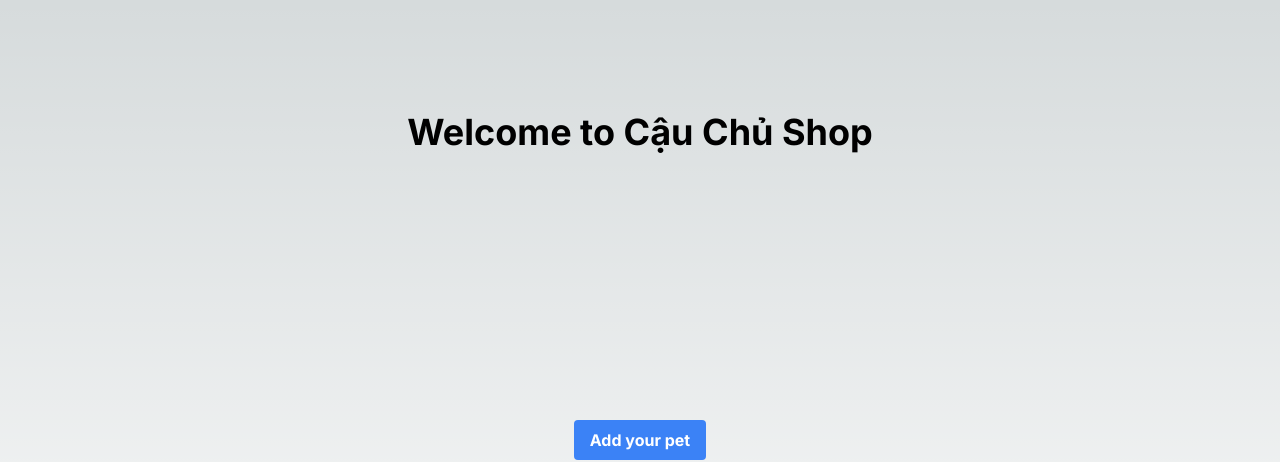
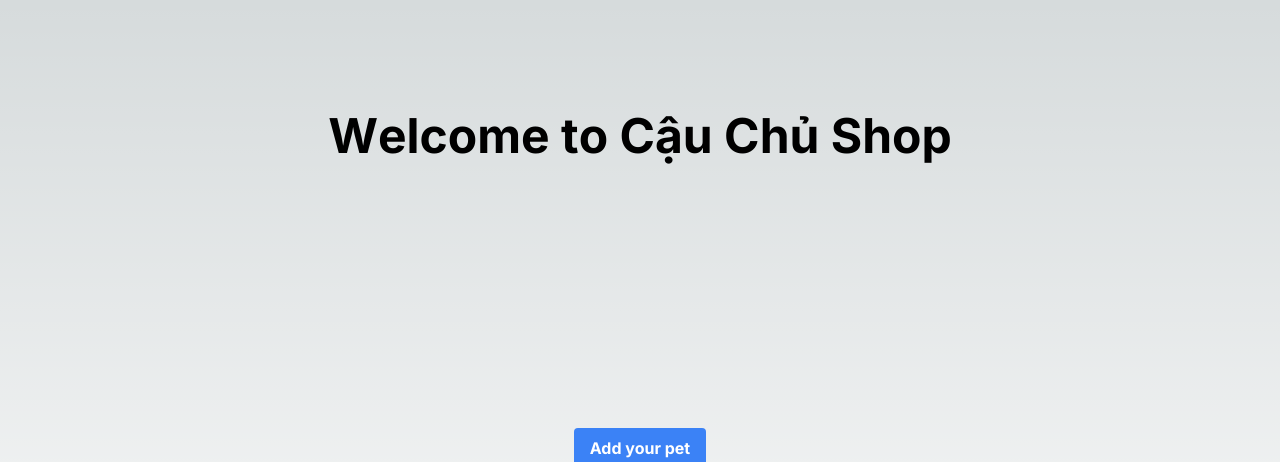
Before and after one commit to kylenguyen-cs30/cau-chu, a Next.js app in the folder front-end/: page / in a window 1280 px wide. Shown: the top 462 px of the page. Built offline with nearby package versions, Linux system fonts and the light colour scheme; no server answers.

Commit message:
modiy frontend and backend

```diff
--- a/front-end/app/globals.css
+++ b/front-end/app/globals.css
@@ -31,3 +31,19 @@ body {
     text-wrap: balance;
   }
 }
+/* slide-in effect  */
+@keyframes slideIn {
+  from {
+    transform: translateX(-100%);
+    opacity: 0;
+  }
+  to {
+    transform: translateX(0);
+    opacity: 1;
+  }
+}
+
+.slide-in-effect {
+  display: inline-block;
+  animation: slideIn 0.5s ease-out forwards;
+}
--- a/front-end/app/layout.tsx
+++ b/front-end/app/layout.tsx
@@ -1,6 +1,7 @@
 import type { Metadata } from "next";
 import { Inter } from "next/font/google";
 import "./globals.css";
+import Head from "next/head";
 
 const inter = Inter({ subsets: ["latin"] });
 
@@ -16,6 +17,19 @@ export default function RootLayout({
 }>) {
   return (
     <html lang="en">
+      <Head>
+        {" "}
+        <link rel="preconnect" href="https://fonts.googleapis.com" />
+        <link
+          rel="preconnect"
+          href="https://fonts.gstatic.com"
+          crossOrigin="true"
+        />
+        <link
+          href="https://fonts.googleapis.com/css2?family=Caveat:wght@400..700&display=swap"
+          rel="stylesheet"
+        />
+      </Head>
       <body className={inter.className}>{children}</body>
     </html>
   );
--- a/front-end/app/page.tsx
+++ b/front-end/app/page.tsx
@@ -15,6 +15,10 @@ interface Pet {
 
 export default function Home() {
   const [pets, setPets] = useState<Pet[]>([]);
+
+  // Text
+  const text = "Welcome to Cậu Chủ Shop";
+
   // fetch pets from back end
   useEffect(() => {
     fetch("http://127.0.0.1:5000/pets")
@@ -33,8 +37,17 @@ export default function Home() {
 
   return (
     <main className="flex min-h-screen flex-col items-center justify-between p-24">
-      <header className="text-center p-4 pb-60 text-4xl font-bold text-black bg-gray-80">
-        Welcome to Cậu Chủ Shop
+      {/* Header Title */}
+      <header className="text-center p-4 pb-60 text-5xl font-bold text-black bg-gray-80">
+        {text.split("").map((char, index) => (
+          <span
+            key={index}
+            className="slide-in-effect"
+            style={{ animationDelay: `${index * 0.1}s` }}
+          >
+            {char === " " ? "\u00A0" : char}
+          </span>
+        ))}
       </header>
       {/* Add pet button */}
       <div className="  rounded mt-5 py-2 px-4 flex-col flex justify-center w-full">
--- a/front-end/tailwind.config.ts
+++ b/front-end/tailwind.config.ts
@@ -8,7 +8,9 @@ const config: Config = {
   ],
   theme: {
     extend: {
-      fontFamily: {},
+      fontFamily: {
+        caveat: ["Caveat", "cursive"],
+      },
       backgroundImage: {
         "gradient-radial": "radial-gradient(var(--tw-gradient-stops))",
         "gradient-conic":
```
Also changed, not shown: 1 other file (tests, documents, lock files or other folders).
